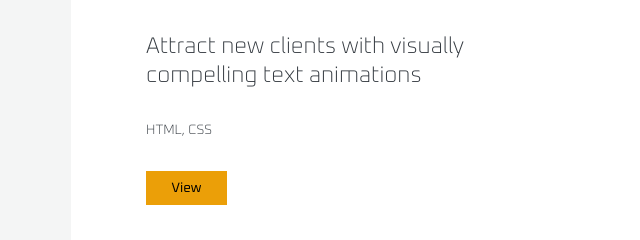
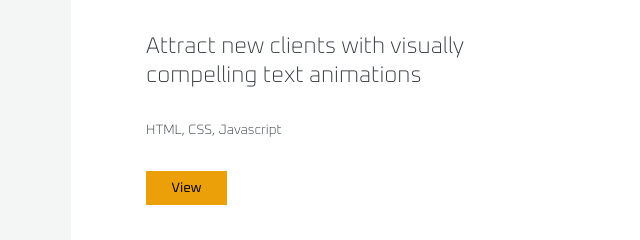
Before and after one commit to chernysn/chernysn.github.io, a plain HTML site: page index.html in a window 1280 px wide. Shown: the part 3460-3700 px from the top of the page, 569-1209 px from the left. Drawn offline with Linux system fonts and the light colour scheme.

Commit message:
text animation

```diff
--- a/index.html
+++ b/index.html
@@ -194,7 +194,7 @@
 
                 <div class="col txt">
                     <h2>Attract new clients with visually compelling text animations </h2>
-                    <p>HTML, CSS</p>
+                    <p>HTML, CSS, Javascript</p>
                     <button onclick="location.href='text_animation_effects.html'">View</button>
                 </div>
             </div>
```
